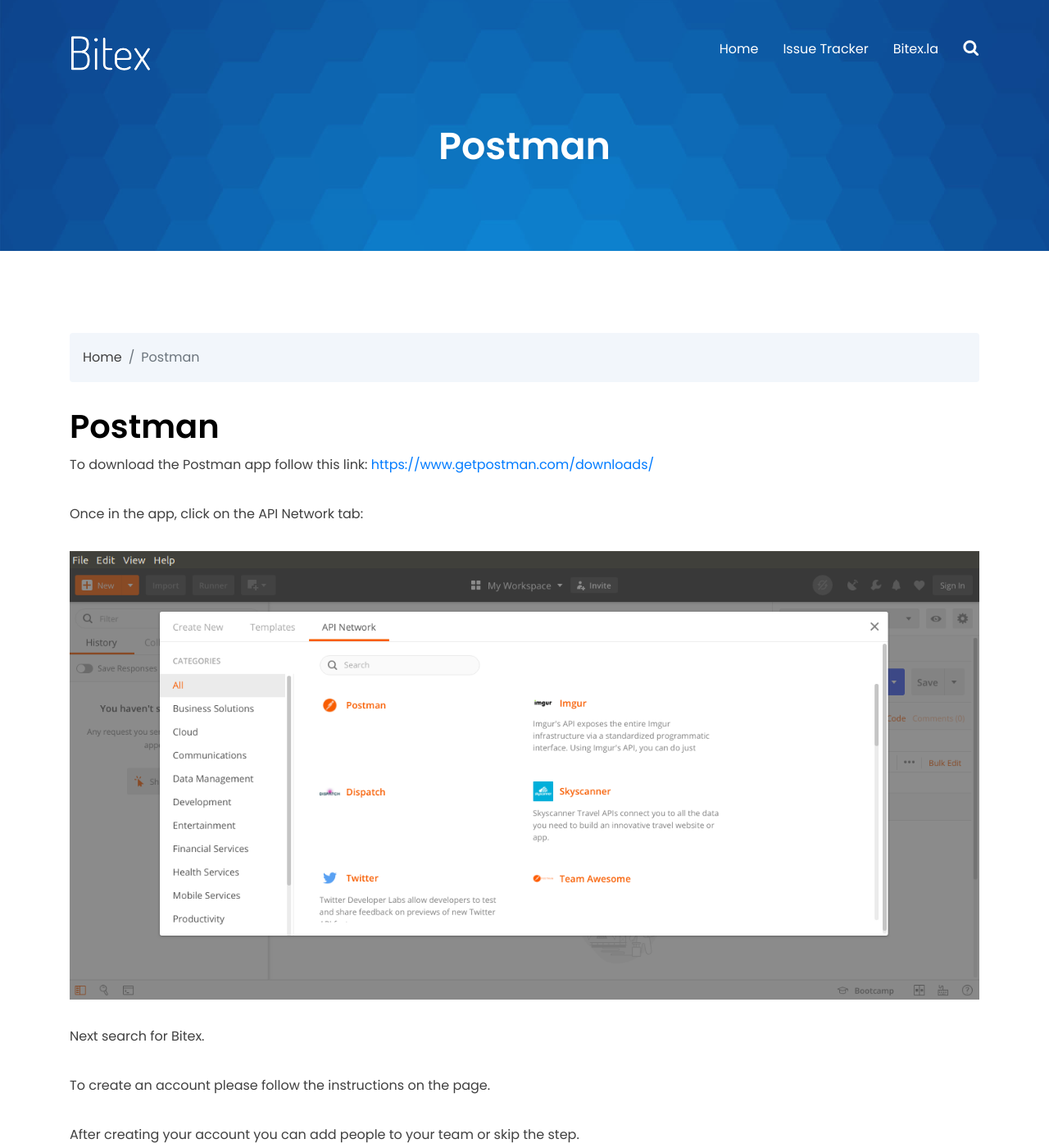
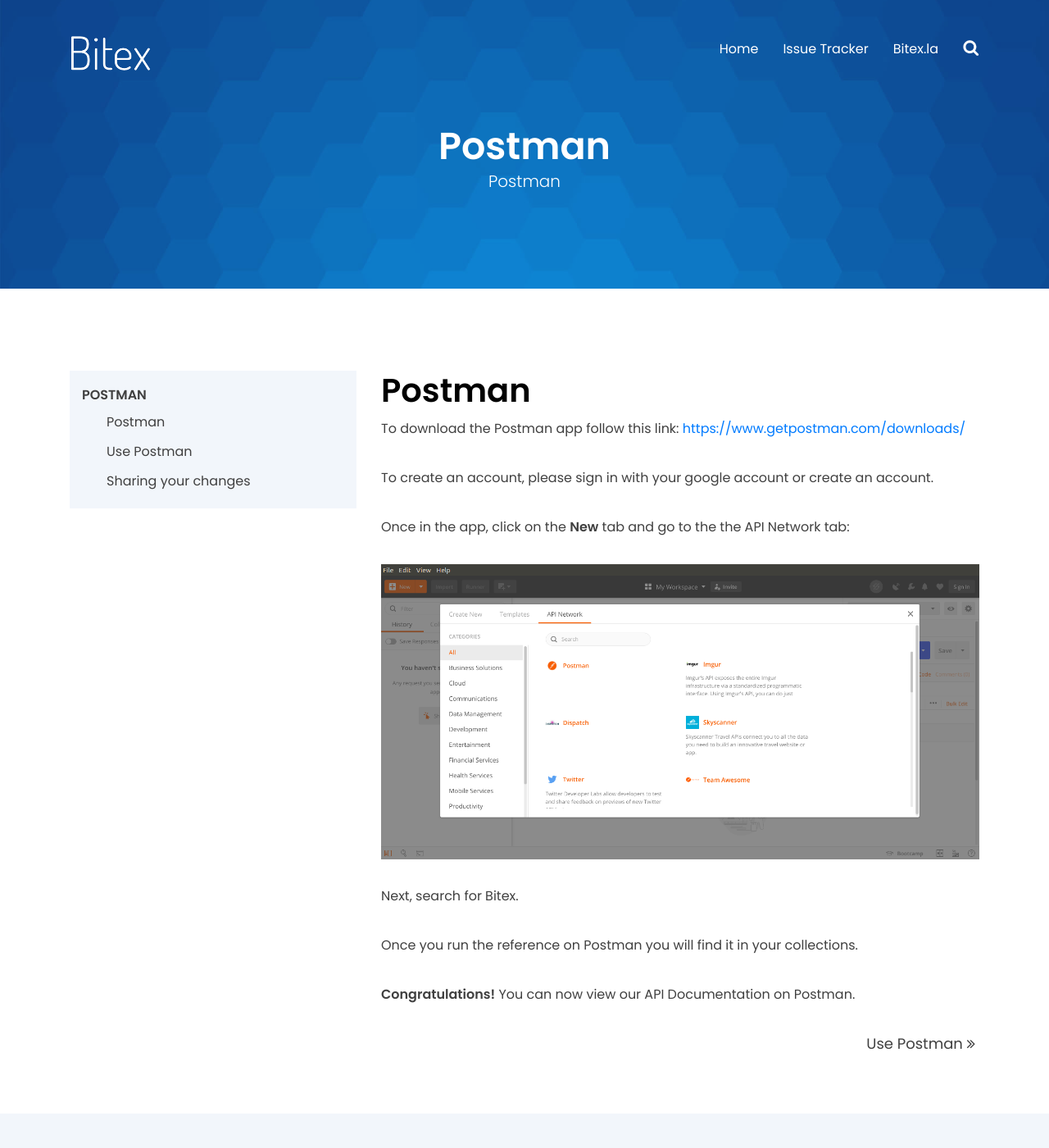
Before and after one commit to bitex-la/bitex-guides, a Jekyll site: the page built from _docs/postman/postman.md, in a window 1280 px wide and 1400 px high. Shown: the whole window at 82% size. Built offline with Jekyll 4.4.1, drawn with Linux system fonts in a browser that asks for light colours; some of the changed text lies outside the part shown.

Commit message:
Improves Postman guide

```diff
--- a/_docs/postman/postman.md
+++ b/_docs/postman/postman.md
@@ -1,23 +1,24 @@
 ---
-layout: doc_full
+layout: doc
+featured_title: Postman
 title: "Postman"
 description: "Get started with Bitex API using Postman"
 topic: true
+section: Postman
+index: 1
 ---
 # Postman
 
 To download the Postman app follow this link: [https://www.getpostman.com/downloads/](https://www.getpostman.com/downloads/)
 
-Once in the app, click on the API Network tab:
+To create an account, please sign in with your google account or create an account.
+
+Once in the app, click on the **New** tab and go to the the API Network tab:
 
 ![ApiNetworkSearch](/assets/images/ApiNetworkSearch.png)
 
-Next search for Bitex.
+Next, search for Bitex.
 
-To create an account please follow the instructions on the page.
+Once you run the reference on Postman you will find it in your collections.
 
-After creating your account you can add people to your team or skip the step.
-
-<br/>
-<hr/>
-[Back to Guides index](/)
+**Congratulations!** You can now view our API Documentation on Postman.
```
Also changed, not shown: _docs/postman/share.md (added, +12 -0 lines), _docs/postman/use_postman.md (+6 -0 lines), assets/images/ShareYourWork.png (added).
